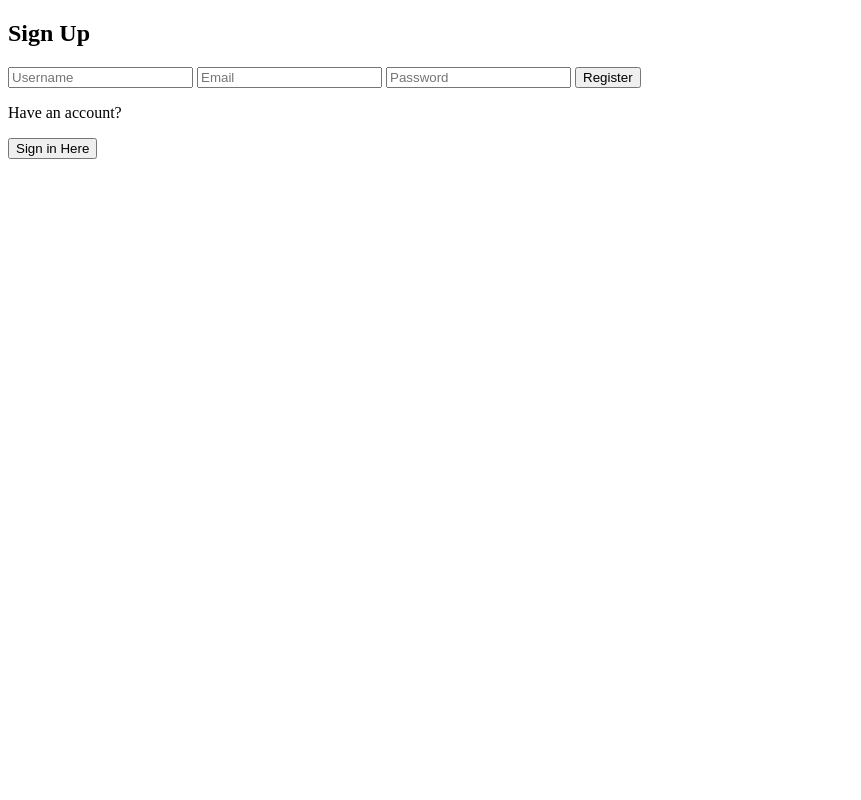
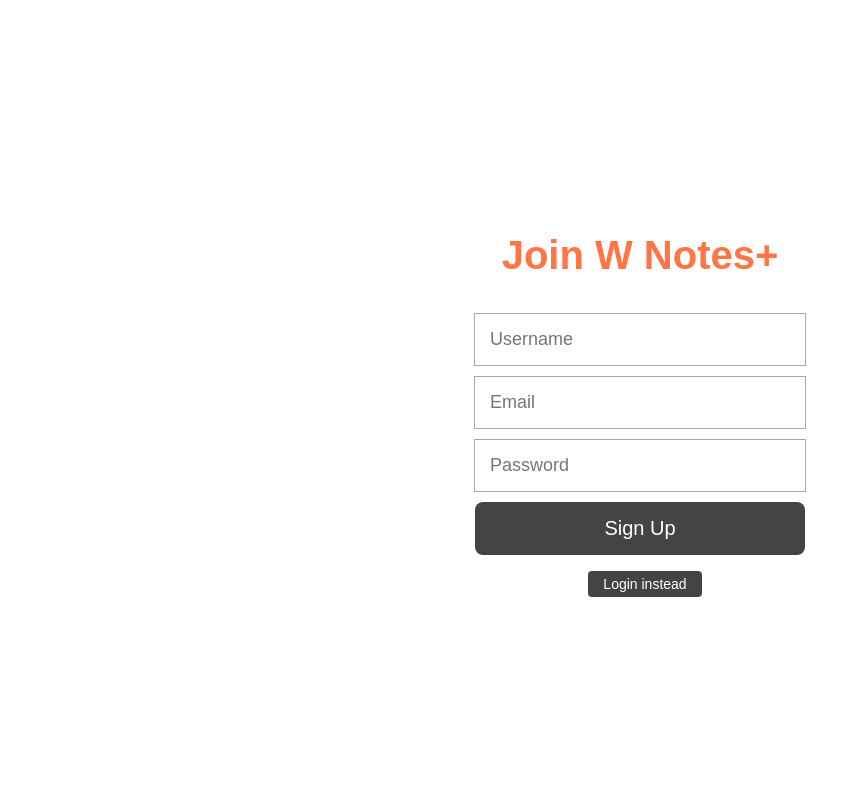
Before and after one commit to NikhilFonseka/studyplanner, a Flask app: page /signup in a window 1280 px wide. Shown: the whole page, without its empty margins (0-861 px from the left). Run offline with Flask 3, Linux system fonts and the light colour scheme.

Commit message:
updated html for login page and sign up

```diff
--- /dev/null
+++ b/static/style.css
@@ -0,0 +1,54 @@
+body {
+    font-family: Arial, sans-serif;
+    display: flex;
+    flex-direction: column; /* stacks vertically */
+    justify-content: center;
+    align-items: center;
+    height: 100vh;
+    margin: 0;
+    background-color: #ffffff;
+    text-align: center;
+}
+
+.main_title {
+    color: #ff7543;
+    font-size: 40px;
+    margin-bottom: 25px;
+}
+
+/* Applying styles directly to inputs */
+input.input_group {
+    display: block;
+    width: 300px;
+    padding: 15px;
+    margin: 10px auto;
+    border: 1px solid #a9a9a9;
+    font-size: 18px;
+}
+
+.button_login {
+    background-color: #444;
+    color: #ffffff;
+    border: none;
+    padding: 15px;
+    font-size: 20px;
+    border-radius: 8px;
+    width: 330px; /* matches input width + padding */
+    cursor: pointer;
+}
+
+.signup_row {
+    margin-top: 20px;
+    font-size: 16px;
+    color: #555;
+}
+
+.button_signup {
+    background-color: #444;
+    color: #ffffff;
+    padding: 5px 15px;
+    text-decoration: none;
+    border-radius: 4px;
+    font-size: 14px;
+    margin-left: 10px;
+}
--- a/templates/addsubject.html
+++ b/templates/addsubject.html
@@ -7,7 +7,7 @@
     <h2>Create a New Subject</h2>
     <form method="POST">
         <label>Subject Name:</label><br>
-        <input type="text" name="name" placeholder="eg Level 3 Physics" required>
+        <input type="text" name="name" required>
         <br><br>
 
         <button type="submit">Create Subject</button>
--- a/templates/signin.html
+++ b/templates/signin.html
@@ -1,25 +1,21 @@
 <!DOCTYPE html>
 <html lang="en">
-{% with messages = get_flashed_messages() %}
-  {% if messages %}
-    <div class="flash-messages">
-      {% for message in messages %}
-        <p style="color: red; font-weight: bold;">{{ message }}</p>
-      {% endfor %}
-    </div>
-  {% endif %}
-{% endwith %}
+<head>
+    <link rel="stylesheet" href="{{ url_for('static', filename='style.css') }}">
+    <title>W Notes+ Login</title>
+</head>
+<body class="login_container">
+    <h1 class="main_title">W Notes+</h1>
 
-<form action="/signin" method="POST">
+    <form method="POST" action="/signin">
+        <input type="text" name="username or email" placeholder="Username or Email" class="input_group" required>
+        <input type="password" name="password" placeholder="Password" class="input_group" required>
+
+        <button type="submit" class="button_login">Login</button>
+
+        <div class="signup_row">
+            <a href="/signup" class="button_signup">Sign up instead</a>
+        </div>
     </form>
-<form method="POST">
-    <h2>Sign in</h2>
-    <input type="text" name="username or email" placeholder="Username or Email" required> <!-- sign in with username or email -->
-    <input type="password" name="password" placeholder="Password" required>
-    <button type="submit">Login</button>
-    <p>Don't have an account?</p>
-    <a href="{{ url_for('signup') }}">
-        <button type="button">Sign Up Here</button>
-    </a>
-</form>
+</body>
 </html>
--- a/templates/signup.html
+++ b/templates/signup.html
@@ -1,14 +1,22 @@
 <!DOCTYPE html>
 <html lang="en">
-<form method="POST">
-    <h2>Sign Up</h2>
-    <input type="text" name="username" placeholder="Username" required>
-    <input type="email" name="email" placeholder="Email" required> <!--use type email prevents the user from typing gibberish emails -->
-    <input type="password" name="password" placeholder="Password" required>
-    <button type="submit">Register</button>
-    <p>Have an account?</p>
-    <a href="{{ url_for('signin') }}">
-        <button type="button">Sign in Here</button>
-    </a>
-</form>
+<head>
+    <link rel="stylesheet" href="{{ url_for('static', filename='style.css') }}">
+    <title>W Notes+ Sign Up</title>
+</head>
+<body class="login_container">
+    <h1 class="main_title">Join W Notes+</h1>
+
+    <form method="POST" action="/signup">
+        <input type="text" name="username" placeholder="Username" class="input_group" required>
+        <input type="email" name="email" placeholder="Email" class="input_group" required>
+        <input type="password" name="password" placeholder="Password" class="input_group" required>
+
+        <button type="submit" class="button_login">Sign Up</button>
+
+        <div class="signup_row">
+            <a href="/signin" class="button_signup">Login instead</a>
+        </div>
+    </form>
+</body>
 </html>
```
